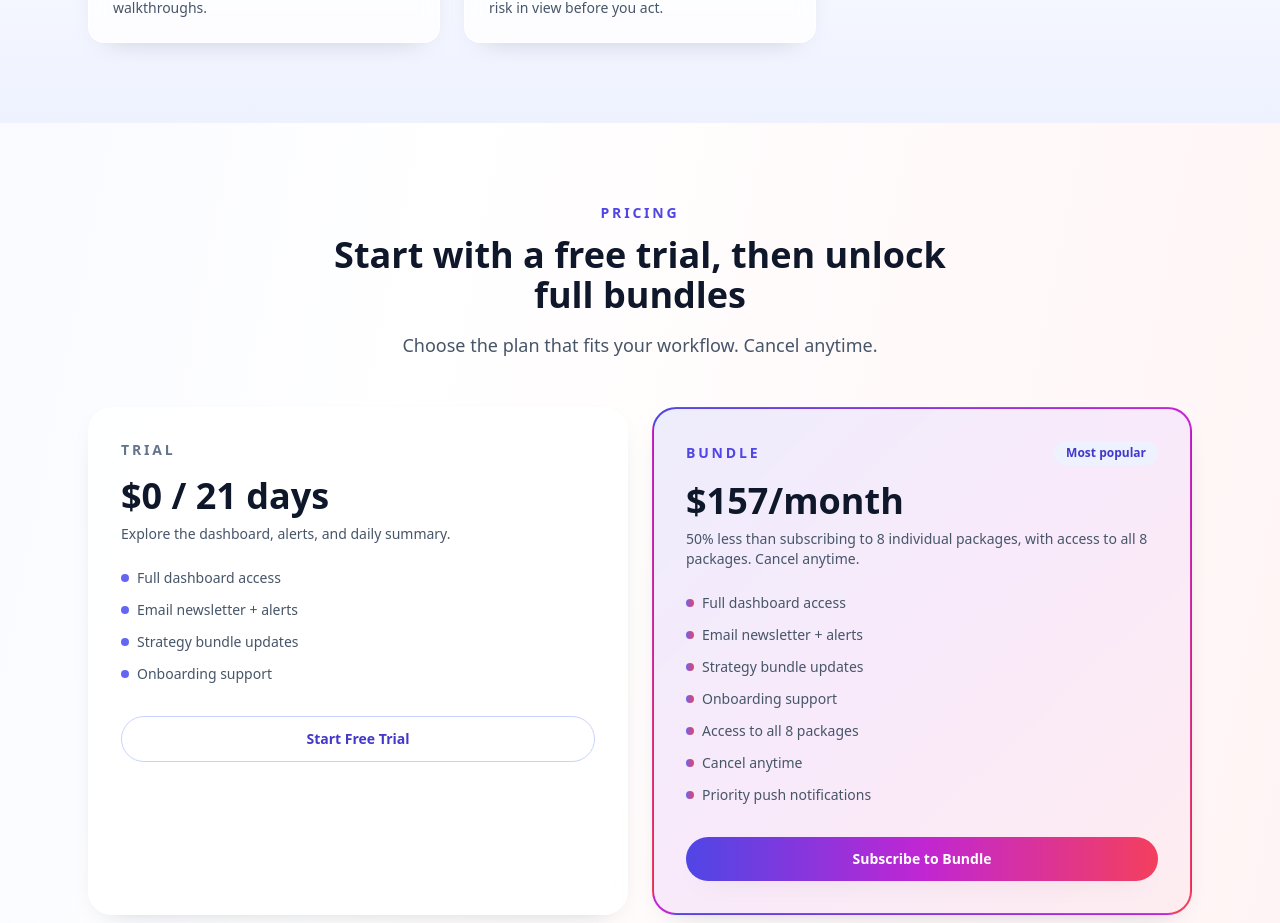
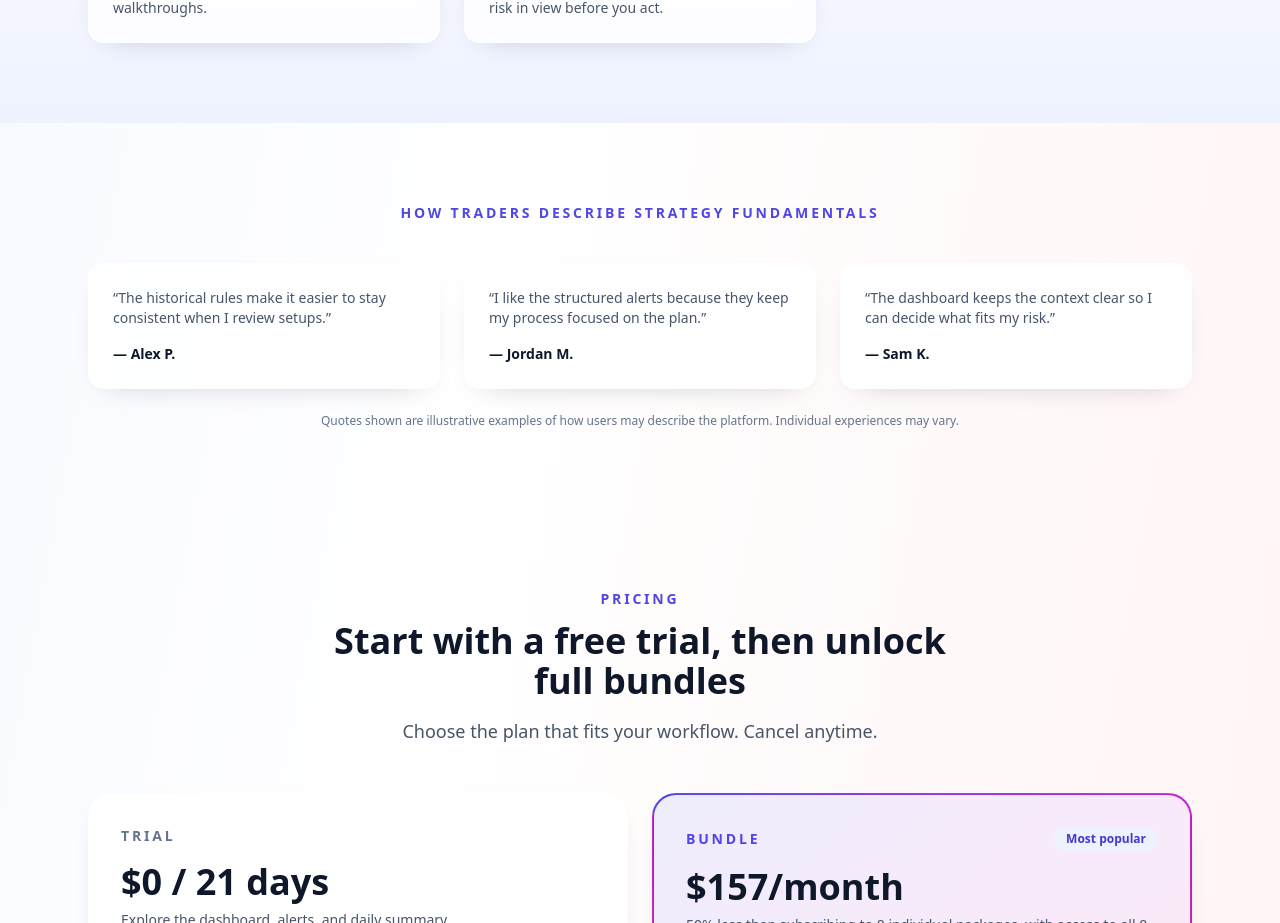
Before and after one commit to adhesikan/StratFLanding, a Next.js app: page / in a window 1280 px wide. Shown: the part 4040-4963 px from the top of the page. Built offline with nearby package versions, Linux system fonts and the light colour scheme.

Commit message:
Add compliant testimonial placeholders

```diff
--- a/app/page.tsx
+++ b/app/page.tsx
@@ -62,6 +62,24 @@ const featureCards = [
     title: "Risk notes & trade-plan context",
     description:
       "Every setup includes considerations to keep risk in view before you act."
+  }
+];
+
+const testimonials = [
+  {
+    quote:
+      "The historical rules make it easier to stay consistent when I review setups.",
+    author: "— Alex P."
+  },
+  {
+    quote:
+      "I like the structured alerts because they keep my process focused on the plan.",
+    author: "— Jordan M."
+  },
+  {
+    quote:
+      "The dashboard keeps the context clear so I can decide what fits my risk.",
+    author: "— Sam K."
   }
 ];
 
@@ -413,6 +431,33 @@ export default function Home() {
           </Container>
         </section>
 
+        <section className="py-20">
+          <Container>
+            <p className="text-center text-sm font-semibold uppercase tracking-[0.2em] text-accent-600">
+              HOW TRADERS DESCRIBE STRATEGY FUNDAMENTALS
+            </p>
+            <div className="mt-10 grid gap-6 lg:grid-cols-3">
+              {testimonials.map((testimonial) => (
+                <div
+                  key={testimonial.author}
+                  className="rounded-2xl border border-white/70 bg-white/80 p-6 shadow-soft backdrop-blur"
+                >
+                  <p className="text-sm text-slate-600">
+                    “{testimonial.quote}”
+                  </p>
+                  <p className="mt-4 text-sm font-semibold text-slate-900">
+                    {testimonial.author}
+                  </p>
+                </div>
+              ))}
+            </div>
+            <p className="mt-6 text-center text-xs text-slate-500">
+              Quotes shown are illustrative examples of how users may describe
+              the platform. Individual experiences may vary.
+            </p>
+          </Container>
+        </section>
+
         <section id="pricing" className="py-20">
           <Container>
             <SectionHeading
```
